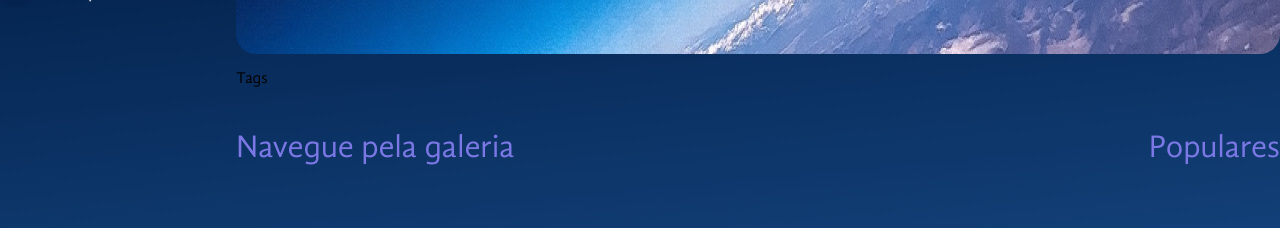
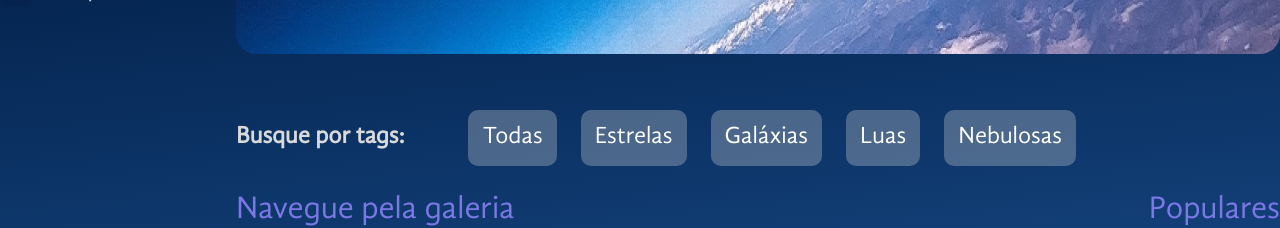
Before and after one commit to amndalsr/space-app, a React (Vite) app: page / in a window 1280 px wide. Shown: the part 466-694 px from the top of the page. Built offline with nearby package versions, Linux system fonts and the light colour scheme.

Commit message:
feat: buscar por tegas implementado

```diff
--- a/src/componentes/Galeria/Tags/index.jsx
+++ b/src/componentes/Galeria/Tags/index.jsx
@@ -1,5 +1,47 @@
+import { styled } from 'styled-components';
+import tags from './tags.json'
+
+const TagsContainer = styled.section`
+    display: flex;
+    align-items: center;
+    gap: 64px;
+    margin-top: 56px;
+`
+
+const TagTitulo = styled.h3`
+    color: #D9D9D9;
+    font-size: 24px;
+    margin: 0;
+`;
+
+const Tag = styled.button`
+    font-size: 24px;
+    color: #FFFFFF;
+    background: rgba(217, 217, 217, 0.3);
+    border-radius: 10px;
+    cursor: pointer;
+    transition: background-color 0.3s ease;
+    padding: 12px;
+    box-sizing: border-box;
+    border: 2px solid transparent;
+    &:hover {
+      border-color: #C98CF1;
+    }
+`
+
+const Div = styled.div`
+    display: flex;
+    gap: 24px;
+    justify-content: end;
+`
+
 const Tags = () => {
-  return <p>Tags</p>;
-};
+    return <TagsContainer>
+        <TagTitulo>Busque por tags:</TagTitulo>
+        <Div>
+            {tags.map(tag => <Tag key={tag.id}>{tag.titulo}</Tag>)}
+        </Div>
+    </TagsContainer>
+}
 
-export default Tags;
+export default Tags
--- /dev/null
+++ b/src/componentes/Galeria/Tags/tags.json
@@ -0,0 +1,22 @@
+[
+    {
+        "id": 0,
+        "titulo": "Todas"
+    },
+    {
+        "id": 1,
+        "titulo": "Estrelas"
+    },
+    {
+        "id": 2,
+        "titulo": "Galáxias"
+    },
+    {
+        "id": 3,
+        "titulo": "Luas"
+    },
+    {
+        "id": 4,
+        "titulo": "Nebulosas"
+    }
+]
```
